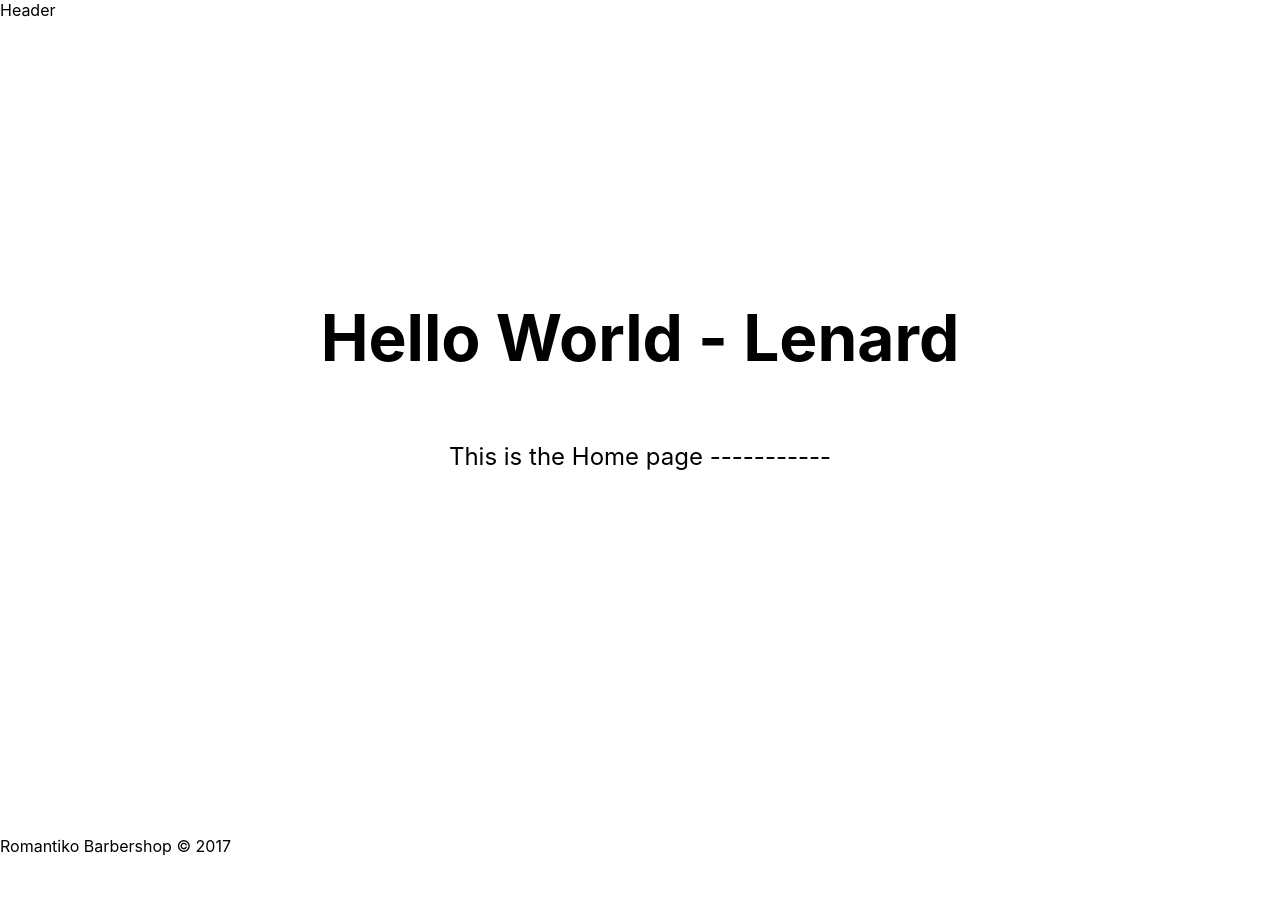
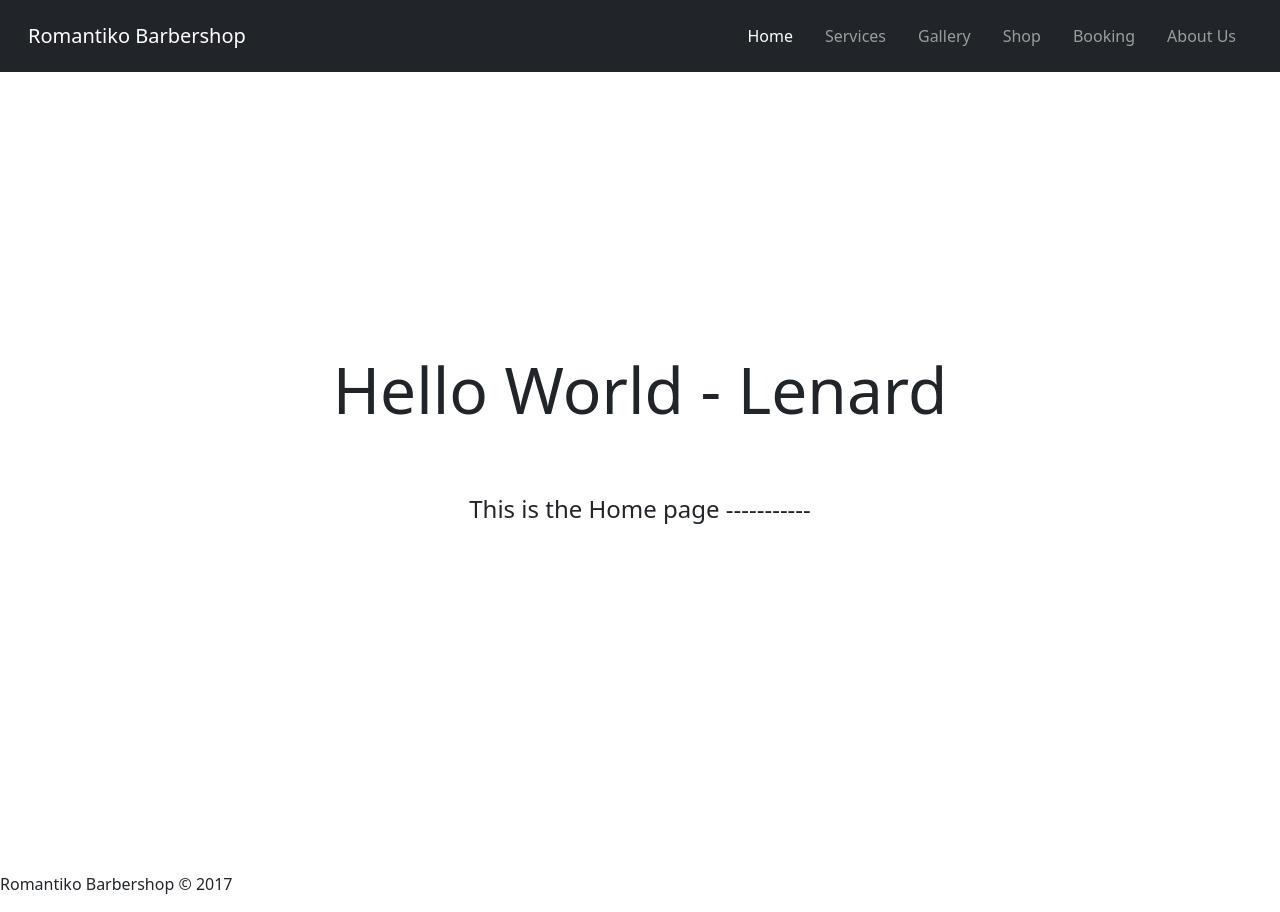
Before and after one commit to Romantiko-Capstone-Project/romantiko.ca, a Next.js app: page / in a window 1280 px wide. Before the commit the page ends 872 px from the top, so only its background shows below. Built offline with nearby package versions, Linux system fonts and the light colour scheme.

Commit message:
Navbar components and styling
Navbar items added, along with bootstrap styles

```diff
--- a/pages/_app.js
+++ b/pages/_app.js
@@ -1,5 +1,6 @@
 import '../styles/globals.css'
 import MainLayout from '../src/components/layout/MainLayout'
+import 'bootstrap/dist/css/bootstrap.css'
 
 function MyApp({ Component, pageProps }) {
   return (
--- a/pages/index.js
+++ b/pages/index.js
@@ -7,7 +7,10 @@ export default function Home() {
       <Head>
         <title>Romantiko Barbershop</title>
         <meta name="description" content="Generated by create next app" />
+        {/** Need to change ico - lenard */}
         <link rel="icon" href="/favicon.ico" />
+
+
       </Head>
 
       <main className={styles.main}>
--- a/src/components/header/Header.jsx
+++ b/src/components/header/Header.jsx
@@ -2,7 +2,48 @@ import React from 'react'
 
 function Header() {
   return (
-    <div>Header</div>
+    <nav className="navbar navbar-expand-lg navbar-dark bg-dark p-3">
+    <div className="container-fluid">
+      <a className="navbar-brand" href="/">Romantiko Barbershop</a>
+      <button className="navbar-toggler" type="button" data-bs-toggle="collapse" data-bs-target="#navbarNavDropdown" aria-controls="navbarNavDropdown" aria-expanded="false" aria-label="Toggle navigation">
+        <span className="navbar-toggler-icon"></span>
+      </button>
+
+      <div className=" collapse navbar-collapse" id="navbarNavDropdown">
+        <ul className="navbar-nav ms-auto ">
+          <li className="nav-item">
+            <a className="nav-link mx-2 active" aria-current="page" href="/">Home</a>
+          </li>
+          <li className="nav-item">
+            <a className="nav-link mx-2" href="#">Services</a>
+          </li>
+          <li className="nav-item">
+            <a className="nav-link mx-2" href="#">Gallery</a>
+          </li>
+          <li className="nav-item">
+            <a className="nav-link mx-2" href="#">Shop</a>
+          </li>
+          <li className="nav-item">
+            <a className="nav-link mx-2" href="#">Booking</a>
+          </li>
+          <li className="nav-item">
+            <a className="nav-link mx-2" href="#">About Us</a>
+          </li>
+          {/*<li className="nav-item dropdown">
+            <a className="nav-link mx-2 dropdown-toggle" href="#" id="navbarDropdownMenuLink" role="button" data-bs-toggle="dropdown" aria-expanded="false">
+              Company
+            </a>
+            <ul className="dropdown-menu" aria-labelledby="navbarDropdownMenuLink">
+              <li><a className="dropdown-item" href="#">Blog</a></li>
+              <li><a className="dropdown-item" href="#">About Us</a></li>
+              <li><a className="dropdown-item" href="#">Contact us</a></li>
+            </ul>
+         </li>*/}
+
+        </ul>
+      </div>
+    </div>
+    </nav>
   )
 }
 
```
